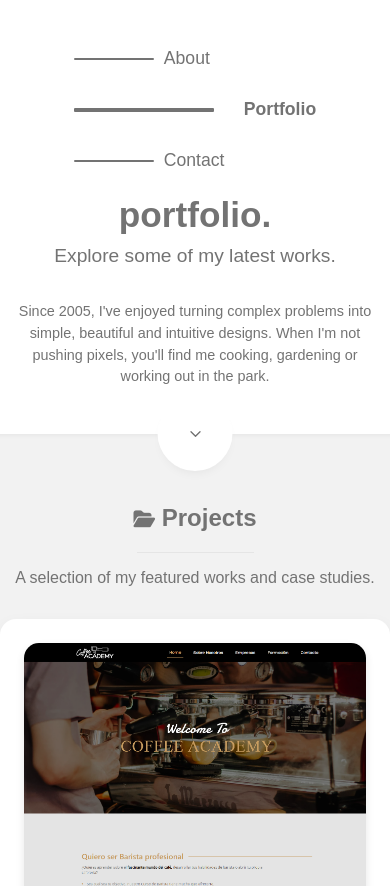
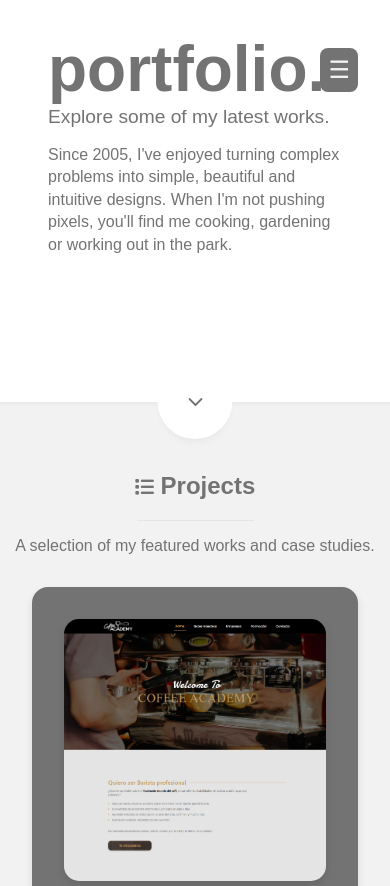
Before and after one commit to cristianmartinruiz/Portfolio, a plain HTML site: page portfolio.html in a window 390 px wide. Shown: the top 886 px of the page. Drawn offline with nearby package versions, Linux system fonts and the light colour scheme; a web font is replaced by a local one.

Commit message:
Actualización mobile first

```diff
--- a/portfolio.html
+++ b/portfolio.html
@@ -17,13 +17,11 @@
     <section id="wellcome" class="wellcome-section">
       <div class="wellcome-content">
 
+        <!-- BOTONES HAMBURGUESA -->
+        <button id="abrir" class="hamburger-btn">☰</button>
+        <button id="cerrar" class="hamburger-btn cerrar">✖</button>
+
         <div class="wellcome-menu">
-          <div class="hamburger" id="hamburger">
-            <span></span>
-            <span></span>
-            <span></span>
-          </div>
-
           <ul class="nav-links">
             <li><a href="index.html">
                 <div class="line"></div><span>About</span>
@@ -55,10 +53,7 @@
 
     <!-- -----------------cabecera Projects------------------------------ -->
     <section class="proyectos" id="proyectos">
-      <h2><i class="fa-solid fa-folder-open"></i>
-
-
-        Projects</h2>
+      <h2><i class="fa-solid fa-list"></i> Projects</h2>
       <hr>
       <p>A selection of my featured works and case studies.</p>
     </section>
--- a/portfolio.js
+++ b/portfolio.js
@@ -1,26 +1,44 @@
 document.addEventListener("DOMContentLoaded", () => {
 
 // =========================
-  // MENÚ ANIMADO
+// MENÚ HAMBURGER GENERAL
 // =========================
-  const links = document.querySelectorAll(".wellcome-menu .nav-links li a");
+const hamburgers = document.querySelectorAll('.hamburger-btn');
+const menus = document.querySelectorAll('.wellcome-menu');
 
-  links.forEach(link => {
+hamburgers.forEach(btn => {
+  btn.addEventListener('click', () => {
+    menus.forEach(menu => menu.classList.toggle('open'));
+  });
+});
+
+// CERRAR MENÚ AL HACER CLICK EN UN LINK
+const navLinks = document.querySelectorAll('.wellcome-menu .nav-links li a');
+navLinks.forEach(link => {
+  link.addEventListener('click', () => {
+    menus.forEach(menu => menu.classList.remove('open'));
+  });
+});
+
+// ANIMACIÓN DE NAV LINKS
+navLinks.forEach(link => {
   const line = link.querySelector(".line");
   const text = link.querySelector("span");
 
   const activateLine = () => {
+    if (line && window.innerWidth > 550) {
       line.style.width = "140px";
       line.style.height = "4px";
-      text.style.transform = "translateX(20px)";
-      text.style.fontWeight = "700";
+    }
+    if (text) text.style.fontWeight = "700"; // siempre bold
   }
 
   const deactivateLine = () => {
+    if (line && window.innerWidth > 550) {
       line.style.width = "80px";
       line.style.height = "2px";
-      text.style.transform = "translateX(0)";
-      text.style.fontWeight = "500";
+    }
+    if (text) text.style.fontWeight = "500"; // siempre normal si no activo
   }
 
   if (link.classList.contains("active")) activateLine();
@@ -32,7 +50,7 @@ document.addEventListener("DOMContentLoaded", () => {
 });
 
   // =========================
-  // BARRA DE PROGRESO PEGADA A EXPERIENCE-YEAR
+  // BARRA DE PROGRESO EXPERIENCE
   // =========================
   const progressBar = document.getElementById("progress-bar");
   const progressTrack = document.getElementById("progress-track");
@@ -44,7 +62,6 @@ document.addEventListener("DOMContentLoaded", () => {
     const firstYear = allYears[0];
     const lastYear = allYears[allYears.length - 1];
 
-    // Posición horizontal centrada según el primer círculo
     const firstRect = firstYear.getBoundingClientRect();
     const scrollLeft = window.scrollX || window.pageXOffset;
     const leftPosition = firstRect.left + scrollLeft + firstRect.width / 2;
@@ -52,7 +69,6 @@ document.addEventListener("DOMContentLoaded", () => {
     progressTrack.style.left = `${leftPosition}px`;
     progressBar.style.left = `${leftPosition}px`;
 
-    // Top absoluto del primer y último círculo
     const trackTop = firstYear.getBoundingClientRect().top + window.scrollY + firstRect.height / 2;
     const lastRect = lastYear.getBoundingClientRect();
     const trackBottom = lastRect.top + window.scrollY + lastRect.height / 2;
@@ -65,8 +81,8 @@ document.addEventListener("DOMContentLoaded", () => {
     progressBar.dataset.maxHeight = trackHeight;
   }
 
-  // Actualizar barra de progreso al hacer scroll
   const updateProgressHeight = () => {
+    if (!progressBar) return;
     const maxHeight = parseFloat(progressBar.dataset.maxHeight) || 0;
     const scrollMiddle = window.scrollY + window.innerHeight / 2;
     let progress = (scrollMiddle - parseFloat(progressBar.style.top)) / maxHeight;
@@ -74,21 +90,17 @@ document.addEventListener("DOMContentLoaded", () => {
     progressBar.style.height = `${progress * maxHeight}px`;
   }
 
-  // Inicialización
   updateProgressPosition();
   updateProgressHeight();
-
-  // Eventos
   window.addEventListener("scroll", updateProgressHeight);
   window.addEventListener("resize", () => {
     updateProgressPosition();
     updateProgressHeight();
   });
 
-
-  // =====================
-// EDUCATION TRACK
-// =====================
+  // =========================
+  // BARRA DE PROGRESO EDUCATION
+  // =========================
   const eduProgressBar = document.getElementById("edu-progress-bar");
   const eduProgressTrack = document.getElementById("edu-progress-track");
   const allEduYears = document.querySelectorAll(".education-year");
@@ -119,6 +131,7 @@ const updateEduProgressPosition = () => {
   }
 
   const updateEduProgressHeight = () => {
+    if (!eduProgressBar) return;
     const maxHeight = parseFloat(eduProgressBar.dataset.maxHeight) || 0;
     const scrollMiddle = window.scrollY + window.innerHeight / 2;
     let progress = (scrollMiddle - parseFloat(eduProgressBar.style.top)) / maxHeight;
@@ -126,7 +139,6 @@ const updateEduProgressHeight = () => {
     eduProgressBar.style.height = `${progress * maxHeight}px`;
   }
 
-// Inicializar y eventos
   updateEduProgressPosition();
   updateEduProgressHeight();
   window.addEventListener("scroll", updateEduProgressHeight);
@@ -135,5 +147,4 @@ window.addEventListener("resize", () => {
     updateEduProgressHeight();
   });
 
-
 });
--- a/style.css
+++ b/style.css
@@ -104,6 +104,13 @@ main {
   box-sizing: border-box;
 }
 
+.wellcome-section {
+  padding-bottom: 12vh;
+  /* o ajusta a 10vh si quieres más aire */
+}
+
+
+
 
 /* ::::::::::::::::::::::::::::::::::::::::::::::::FIN WELLCOME AREA::::::::::::::::::::::::::::::: */
 /* ::::::::::::::::::::::::::::::::::::::::::::::::boton next section::::::::::::::::::::::::::::::: */
@@ -189,7 +196,7 @@ html {
   background: var(--scroll-color);
   padding: 2rem;
   border-radius: 1rem;
-  box-shadow: 0 5px 15px rgba(0,0,0,0.05);
+  box-shadow: 0 5px 15px rgba(0, 0, 0, 0.05);
   max-width: 500px;
   margin: 1rem auto;
   overflow: visible;
@@ -202,80 +209,87 @@ html {
 
 .experience-card h3 {
   font-size: 1.5rem;
-  margin-bottom:0.5rem;
+  margin-bottom: 0.5rem;
   color: var(--scroll-color5);
 }
+
 .experience-date {
-  font-size:0.9rem;
+  font-size: 0.9rem;
   color: var(--scroll-color3);
-  margin-bottom:1rem;
+  margin-bottom: 1rem;
 }
+
 .experience-role {
-  font-weight:600;
-  margin-bottom:1rem;
+  font-weight: 600;
+  margin-bottom: 1rem;
   color: var(--scroll-color3);
 }
+
 .experience-desc {
-  font-size:0.95rem;
+  font-size: 0.95rem;
   color: var(--scroll-color5);
-  margin-bottom:1rem; line-height:1.5;
+  margin-bottom: 1rem;
+  line-height: 1.5;
 }
+
 .experience-tech {
-  display:flex;
-  gap:0.5rem;
-  flex-wrap:wrap;
+  display: flex;
+  gap: 0.5rem;
+  flex-wrap: wrap;
 }
+
 .experience-tech span {
-  background:#f0f0f0;
-  padding:0.3rem 0.6rem;
-  border-radius:0.5rem;
-  font-size:0.8rem;
+  background: #f0f0f0;
+  padding: 0.3rem 0.6rem;
+  border-radius: 0.5rem;
+  font-size: 0.8rem;
   color: var(--scroll-color5);
 }
 
 .experience-card::before {
-  content:'<';
-  position:absolute;
-  top:60px;
-  left:-23px;
-  font-size:1rem;
+  content: '<';
+  position: absolute;
+  top: 60px;
+  left: -23px;
+  font-size: 1rem;
   color: var(--scroll-color5);
-  z-index:5;
+  z-index: 5;
 }
 
 .experience-year {
-  position:absolute;
-  top:70px;
-  width:60px; height:60px;
-  border-radius:50%;
+  position: absolute;
+  top: 70px;
+  width: 60px;
+  height: 60px;
+  border-radius: 50%;
   background-color: var(--scroll-color);
   color: var(--scroll-color5);
-  display:flex;
-  align-items:center;
-  justify-content:center;
-  font-weight:700;
-  z-index:6;
-  left:-150px;
-  transform:translateY(-50%);
+  display: flex;
+  align-items: center;
+  justify-content: center;
+  font-weight: 700;
+  z-index: 6;
+  left: -150px;
+  transform: translateY(-50%);
 }
 
 /* Track y barra de progreso */
 #progress-track {
-  position:absolute;
-  width:4px;
+  position: absolute;
+  width: 4px;
   background-color: var(--scroll-color2);
-  border-radius:2px;
-  z-index:2;
+  border-radius: 2px;
+  z-index: 2;
 }
 
 #progress-bar {
-  position:absolute;
-  width:4px;
+  position: absolute;
+  width: 4px;
   background-color: var(--scroll-color5);
-  border-radius:2px;
+  border-radius: 2px;
   transition: height 0.1s ease;
-  height:0;
-  z-index:3;
+  height: 0;
+  z-index: 3;
 }
 
 
@@ -331,7 +345,8 @@ html {
   width: 100%;
   background-color: var(--scroll-color1);
   padding-top: 50px;
-  text-align: center;/* igual que proyectos */
+  text-align: center;
+  /* igual que proyectos */
   font-weight: 400;
   color: var(--scroll-color5);
 }
@@ -345,28 +360,38 @@ html {
 }
 
 .contacto hr {
-  border: none;/* eliminamos estilos por defecto */
-  border-top: 1px solid #e5e5e5;/* línea gris muy clara */
-  margin: 1rem auto;/* buen espacio arriba y abajo */
-  width: 30%;/* ocupa todo el contenedor */
+  border: none;
+  /* eliminamos estilos por defecto */
+  border-top: 1px solid #e5e5e5;
+  /* línea gris muy clara */
+  margin: 1rem auto;
+  /* buen espacio arriba y abajo */
+  width: 30%;
+  /* ocupa todo el contenedor */
 }
 
 .contact-iconos {
   display: flex;
-  justify-content: center;/* centra en horizontal */
-  gap: 30px;/* espacio entre iconos */
+  justify-content: center;
+  /* centra en horizontal */
+  gap: 30px;
+  /* espacio entre iconos */
   margin-top: 20px;
 }
 
 .contact-iconos a {
-  font-size: 2rem;/* tamaño de los iconos */
-  color: var(--scroll-color5);/* color base */
+  font-size: 2rem;
+  /* tamaño de los iconos */
+  color: var(--scroll-color5);
+  /* color base */
   transition: transform 0.2s ease, color 0.3s ease;
 }
 
 .contact-iconos a:hover {
-  color: var(--scroll-color3);/* azul (LinkedIn como ejemplo) */
-  transform: scale(1.2);/* efecto zoom */
+  color: var(--scroll-color3);
+  /* azul (LinkedIn como ejemplo) */
+  transform: scale(1.2);
+  /* efecto zoom */
 }
 
 /* ::::::::::::::::::::::::::::::FIN ESTILO CONTACTO::::::::::::::::::::: */
@@ -427,7 +452,8 @@ html {
 /* Cabecera proyectos*/
 .proyectos {
   width: 100%;
-  background-color: var(--scroll-color1);/* padding: 1.2rem 0rem; */
+  background-color: var(--scroll-color1);
+  /* padding: 1.2rem 0rem; */
   text-align: center;
   color: var(--scroll-color5);
 }
@@ -440,8 +466,10 @@ html {
 }
 
 .proyectos h2 i {
-  font-size: 1.2rem;/* Tamaño del icono ligeramente más grande */
-  -webkit-text-stroke: 0px var(--scroll-color5);/* borde externo */
+  font-size: 1.2rem;
+  /* Tamaño del icono ligeramente más grande */
+  -webkit-text-stroke: 0px var(--scroll-color5);
+  /* borde externo */
 }
 
 .proyectos p {
@@ -467,9 +495,12 @@ html {
 /* Contenedor tarjetas proyectos */
 .proyectos-cards {
   display: flex;
-  flex-direction: column;/* coloca las tarjetas una debajo de otra */
-  gap: 2rem;/* separación entre tarjetas */
-  margin: 0rem 0;/* opcional: espacio arriba y abajo del bloque completo */
+  flex-direction: column;
+  /* coloca las tarjetas una debajo de otra */
+  gap: 2rem;
+  /* separación entre tarjetas */
+  margin: 0rem 0;
+  /* opcional: espacio arriba y abajo del bloque completo */
 }
 
 
@@ -483,19 +514,26 @@ html {
   border-radius: 1rem;
   box-shadow: 0 5px 15px rgba(0, 0, 0, 0.05);
   transition: transform 0.3s, box-shadow 0.3s;
-  max-width: 800px;/* mismo ancho que experiencias */
+  max-width: 800px;
+  /* mismo ancho que experiencias */
   margin: 0rem auto;
 }
 
 
 .proyectos-card img {
-  width: 355px;/* ajusta al tamaño que quieras */
+  width: 355px;
+  /* ajusta al tamaño que quieras */
   height: auto;
-  margin: 0;/* sin márgenes */
-  padding: 0;/* sin padding */
-  border-radius: 15px;/* sin redondeo */
-  object-fit: cover;/* mantiene proporción y recorta si es necesario */
-  flex-shrink: 0;/* evita que se reduzca */
+  margin: 0;
+  /* sin márgenes */
+  padding: 0;
+  /* sin padding */
+  border-radius: 15px;
+  /* sin redondeo */
+  object-fit: cover;
+  /* mantiene proporción y recorta si es necesario */
+  flex-shrink: 0;
+  /* evita que se reduzca */
   box-shadow: 0 4px 8px rgba(0, 0, 0, 0.1);
   /* sombra sutil */
 }
@@ -717,107 +755,245 @@ html {
   stroke-linejoin: round;
 }
 
-
 /* :::::::::::::::::::::::::::::FIN FOOTER::::::::::::::::::::::::::: */
-
-/* ::::::::::::::::::::::::::::::::::::::::::: RESPONSIVE ::::::::::::::::::::::::::::::::::::::::::: */
-
-/* Tablets (≤ 1024px) */
-@media (max-width: 1024px) {
-  .wellcome-text h1 {
-    font-size: 4rem;
-  }
-  .proyectos-card {
-    gap: 2rem;
-  }
-  .proyectos-card img {
-    width: 250px;
-  }
+/* ===================================================
+   BOTONES HAMBURGUESA
+   =================================================== */
+.hamburger-btn {
+  display: none;
+  position: fixed;
+  top: 20px;
+  right: 20px;
+  background-color: var(--scroll-color5);
+  color: var(--scroll-color1);
+  border: none;
+  padding: 0.6rem 1rem;
+  font-size: 1.5rem;
+  border-radius: 0.5rem;
+  cursor: pointer;
+  z-index: 100;
+  transition: background 0.3s, transform 0.2s;
 }
 
-/* Móviles grandes (≤ 768px) */
-@media (max-width: 768px) {
-  .wellcome-content {
+.hamburger-btn:hover {
+  background-color: var(--scroll-color3);
+  transform: scale(1.1);
+}
+
+.hamburger-btn.cerrar {
+  display: none;
+}
+
+/* ===================================================
+       MENÚ HAMBURGER / WELL-COME MOBILE FIRST
+     =================================================== */
+
+/* --------------------- MÓVIL --------------------- */
+@media screen and (max-width: 550px) {
+
+  /* Botón hamburguesa visible */
+  .hamburger-btn {
+    display: block;
+    font-size: 1.5rem;
+    padding: 0.5rem;
+  }
+
+  /* Menú lateral */
+  .wellcome-menu {
+    position: fixed;
+    top: 0;
+    right: 0;
+    height: 100vh;
+    width: 70%;
+    max-width: 300px;
+    background-color: var(--scroll-color5);
+    color: var(--scroll-color1);
+    display: flex;
+    flex-direction: column;
+    align-items: flex-start;
+    padding: 3rem 2rem;
+    gap: 2rem;
+    transform: translateX(100%);
+    transition: transform 0.3s ease;
+    z-index: 99;
+  }
+
+  .wellcome-menu.open {
+    transform: translateX(0);
+  }
+
+  /* Lista de enlaces */
+  .nav-links {
     flex-direction: column;
     gap: 1.5rem;
-    padding: 0 1rem;
-    text-align: center;
+    width: 100%;
   }
 
-  .wellcome-text {
-    padding-left: 0;
-    text-align: center;
+  .nav-links li a {
+    color: var(--scroll-color1);
+    font-size: 1.2rem;
+    font-weight: 500;
+    text-decoration: none;
+    position: relative;
+    transition: none;
   }
 
-  .wellcome-text h1 {
-    font-size: 3rem;
+  /* Mostrar el link activo en mobile */
+  .nav-links li a.active {
+    color: var(--scroll-color1);
+    font-weight: 700;
   }
 
-  .experience-card {
-    max-width: 100%;
-    padding: 1.5rem;
+  .nav-links li a.active span {
+    font-weight: 700 !important;
+    transform: none !important;
   }
 
-  .experience-year {
-    position: static;
-    margin: 0 auto 1rem auto;
-    transform: none;
+  /* =========================
+         WELL-COME MOBILE FIRST
+       ========================= */
+
+  /* Contenedor general */
+  .wellcome-section {
+    padding: 2rem 1rem;
+    display: flex;
+    flex-direction: column;
+    align-items: left;
+    gap: 1rem;
+    position: relative;
   }
 
-  #progress-track,
-  #progress-bar {
-    display: none; /* se elimina la barra lateral en móvil */
+  /* Cabecera h1 + hamburguesa */
+  .wellcome-section .wellcome-text {
+    display: flex;
+    justify-content: space-between;
+    align-items: left;
+    width: 100%;
+    max-width: 500px;
+    padding: 0 1rem;
+  }
+
+  /* h1 ajustado */
+  .wellcome-section .wellcome-text h1 {
+    font-size: 4rem;
+    margin: 0;
+    text-align: left;
+    flex-shrink: 1;
+  }
+
+  /* h2 y párrafo */
+  .wellcome-text h2 {
+    font-size: 1.2rem;
+    margin-bottom: 1rem;
+    text-align: left;
+  }
+
+  .wellcome-text p {
+    font-size: 1rem;
+    line-height: 1.4;
+    max-width: 100%;
+    /* quitar límite que lo centra */
+    margin: 0;
+    /* quitar auto para alinear a la izquierda */
+    text-align: left;
+    /* alinear texto a la izquierda */
+  }
+
+
+  /* Posicionar hamburguesa */
+  .hamburger-btn {
+    position: absolute;
+    top: 3rem;
+    right: 3rem;
+    z-index: 100;
+  }
+
+  /* Indicador de scroll */
+  .scroll-indicator svg {
+    width: 24px;
+    height: 24px;
+  }
+
+
+  /* --------------------- EXPERIENCE & EDUCATION MOBILE --------------------- */
+
+  .experience-cards,
+  .education-cards {
+    padding-left: 1rem;
+    /* margen interno izquierdo */
+    padding-right: 1rem;
+    /* margen interno derecho */
+    box-sizing: border-box;
+    /* para que el padding no aumente el ancho total */
+  }
+
+  /* --------------------- PORTFOLIO --------------------- */
+
+  /* Contenedor de tarjetas */
+  .proyectos-cards {
+    display: flex;
+    flex-direction: column;
+    gap: 2rem;
+    padding: 0 2rem;
+    /* mismos márgenes laterales que experience/education */
   }
 
   .proyectos-card {
+    display: flex;
     flex-direction: column;
-    text-align: center;
-    gap: 1.5rem;
-    max-width: 100%;
-    padding: 1.5rem;
+    /* imagen arriba, texto abajo */
+    background-color: var(--scroll-color5);
+    color: var(--scroll-color1);
+    border-radius: 1rem;
+    overflow: hidden;
+    box-shadow: 0 4px 8px rgba(0, 0, 0, 0.1);
   }
 
   .proyectos-card img {
     width: 100%;
-    max-width: 100%;
+    height: auto;
+    object-fit: cover;
   }
 
   .proyectos-card-content {
-    text-align: center;
+    padding: 1rem;
+    text-align: left;
   }
 
-  .contact-iconos {
-    gap: 20px;
-  }
-}
-
-/* Móviles pequeños (≤ 480px) */
-@media (max-width: 480px) {
-  .wellcome-text h1 {
-    font-size: 2.2rem;
+  .proyectos-card-content h3 {
+    margin-top: 0;
+    margin-bottom: 0.5rem;
+    font-size: 1.5rem;
   }
 
-  .wellcome-text h2 {
-    font-size: 1.2rem;
+  .proyectos-card-content p {
+    font-size: 1rem;
+    line-height: 1.4;
+    margin-bottom: 1rem;
   }
 
-  .wellcome-text p {
-    font-size: 0.9rem;
-  }
-
-  .experience-card h3,
-  .proyectos-card h3 {
-    font-size: 1.2rem;
-  }
-
-  .proyectos-desc,
-  .experience-desc {
-    font-size: 0.85rem;
+  .proyectos-tech {
+    display: flex;
+    flex-wrap: wrap;
+    gap: 0.5rem;
+    margin-bottom: 1rem;
   }
 
   .proyecto-btn {
-    width: 100%;
-    text-align: center;
+    display: inline-flex;
+    align-items: center;
+    gap: 0.3rem;
+    padding: 0.5rem 1rem;
+    background-color: var(--scroll-color3);
+    color: var(--scroll-color1);
+    border-radius: 0.5rem;
+    text-decoration: none;
+    font-weight: 600;
+    transition: transform 0.2s, background 0.3s;
+  }
+
+  .proyecto-btn:hover {
+    transform: scale(1.05);
+    background-color: var(--scroll-color2);
   }
 }
-/* ::::::::::::::::::::::::::::::::::::::::::: FIN RESPONSIVE ::::::::::::::::::::::::::::::::::::::::::: */
```
Also changed, not shown: contact.html (+4 -6 lines), index.html (+26 -5 lines). Lines whose indentation alone changed are shown as unchanged.
